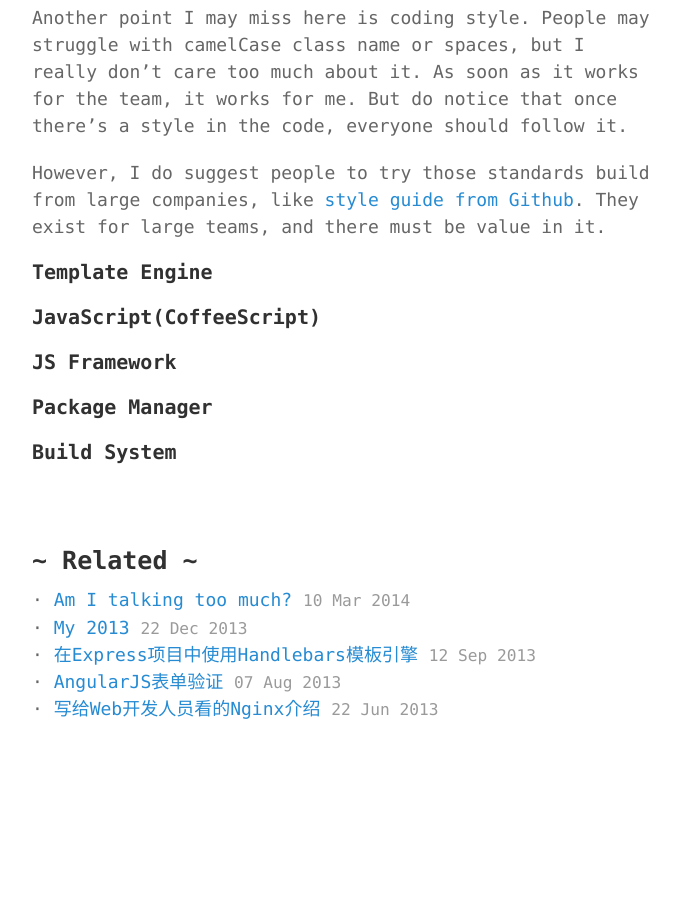
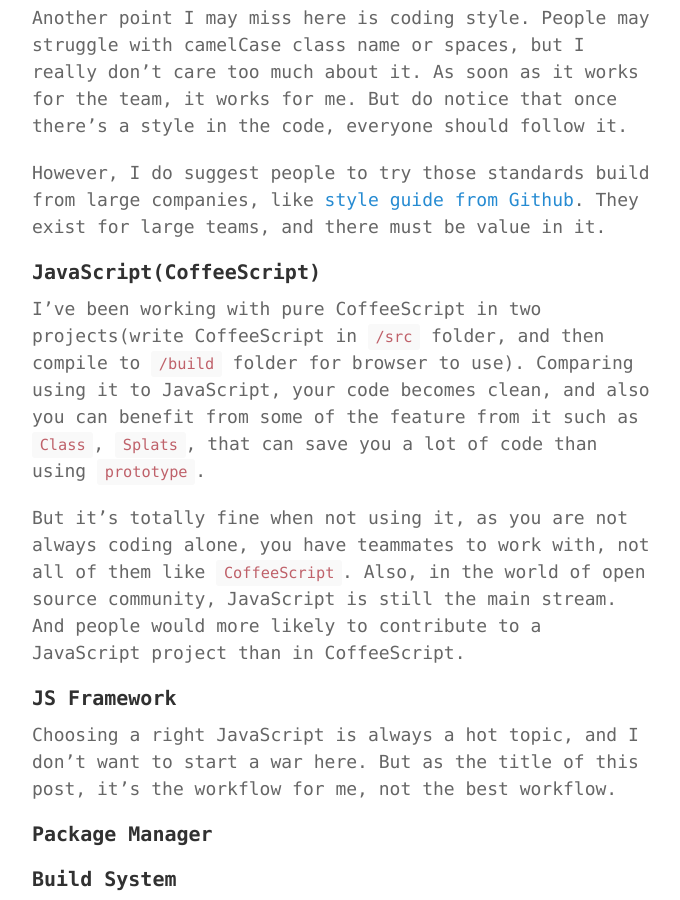
Before and after one commit to fraserxu/fraserxu.github.io, a Jekyll site: the page built from _posts/2014-07-09-My-Front-end-Development-Workflow.md, in a window 1280 px wide and 900 px high, scrolled down 2105 px. Shown: the whole window, without its empty margins (298-978 px from the left). Built offline with Jekyll 4.4.1, drawn with Linux system fonts in a browser that asks for light colours; Markdown is read by kramdown in place of the engine named in the settings; before the commit the page ends 2948 px from its top, so only the background shows below that.

Commit message:
update post

```diff
--- a/_posts/2014-07-09-My-Front-end-Development-Workflow.md
+++ b/_posts/2014-07-09-My-Front-end-Development-Workflow.md
@@ -40,13 +40,17 @@ Another point I may miss here is coding style. People may struggle with camelCas
 
 However, I do suggest people to try those standards build from large companies, like [style guide from Github](https://github.com/styleguide/css). They exist for large teams, and there must be value in it.
 
-#### Template Engine
+#### JavaScript(CoffeeScript)
+
+I've been working with pure CoffeeScript in two projects(write CoffeeScript in `/src` folder, and then compile to `/build` folder for browser to use). Comparing using it to JavaScript, your code becomes clean, and also you can benefit from some of the feature from it such as `Class`, `Splats`, that can save you a lot of code than using `prototype`.
+
+But it's totally fine when not using it, as you are not always coding alone, you have teammates to work with, not all of them like `CoffeeScript`. Also, in the world of open source community, JavaScript is still the main stream. And people would more likely to contribute to a JavaScript project than in CoffeeScript.
+
+#### JS Framework
+
+Choosing a right JavaScript is always a hot topic, and I don't want to start a war here. But as the title of this post, it's the workflow for me, not the best workflow.
 
 
-
-#### JavaScript(CoffeeScript)
-
-#### JS Framework
 
 #### Package Manager
 
```
